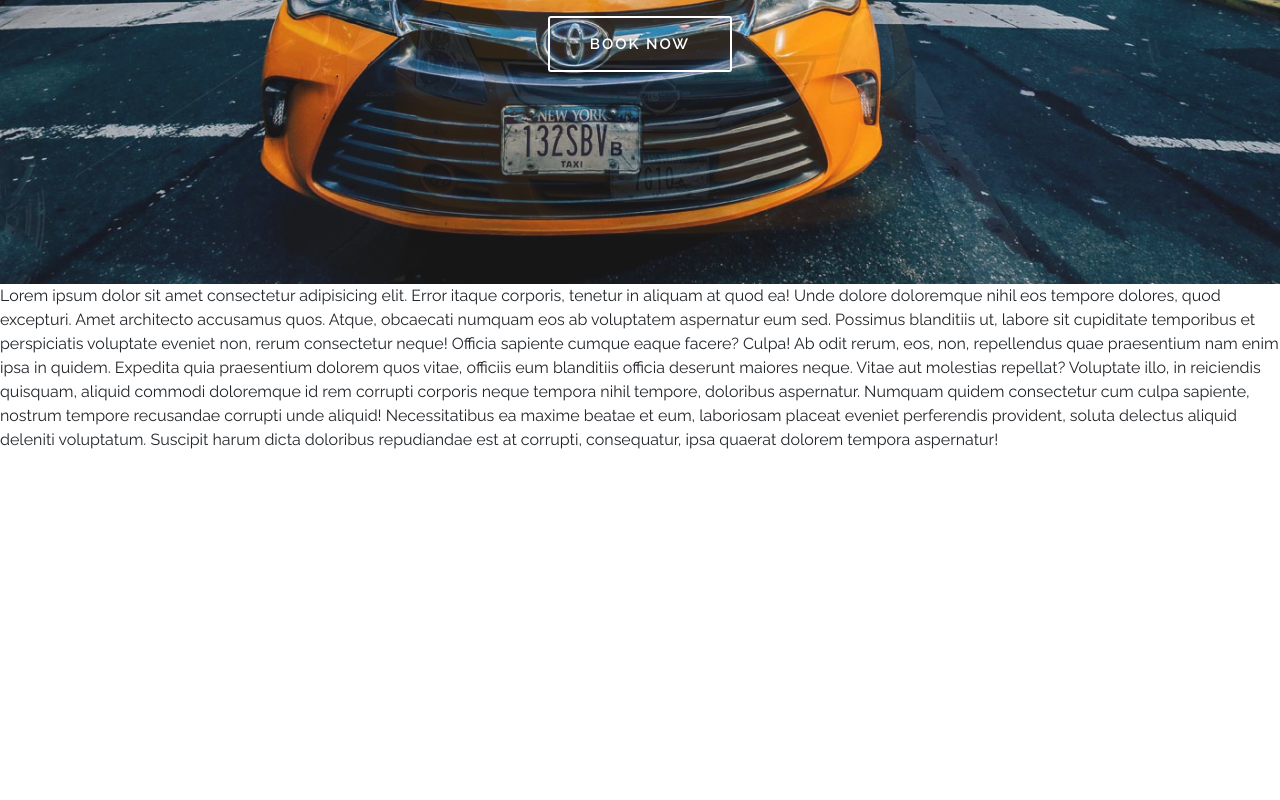
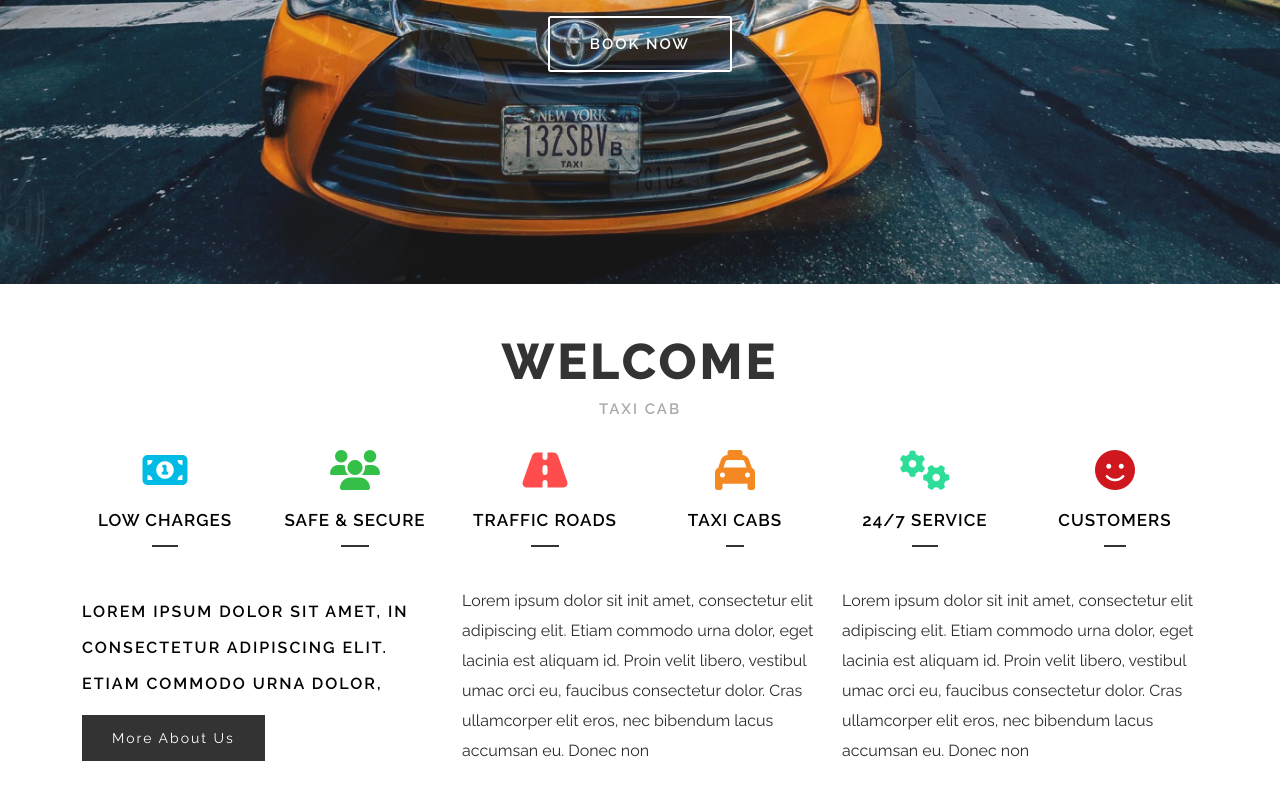
Before and after one commit to Cyber9jaDev/Car-Booking-System, a React (Vite) app in the folder client/: page / in a window 1280 px wide. Shown: the part 522-1322 px from the top of the page. Before the commit the page ends 974 px from the top, so only its background shows below. Built offline with nearby package versions, Linux system fonts and the light colour scheme.

Commit message:
added welcome component

```diff
--- a/client/src/components/users/Slider.tsx
+++ b/client/src/components/users/Slider.tsx
@@ -46,7 +46,7 @@ const ReactSlider = () => {
 
   return (
     <Slider { ...settings }>
-      { BannerSliderData.map(slide => <Slide { ...slide } /> ) }
+      { BannerSliderData.map((slide, index) => <Slide key={index} { ...slide } /> ) }
     </Slider>
   )
 }
--- a/client/src/components/users/Welcome.tsx
+++ b/client/src/components/users/Welcome.tsx
@@ -1,13 +1,62 @@
-import React from 'react'
+import { Link } from "react-router-dom";
+import '../../sass/welcome.scss';
 
 const Welcome = () => {
   return (
     <section id='welcome'>
-      Lorem ipsum dolor sit amet consectetur adipisicing elit. Error itaque corporis, tenetur in aliquam at quod ea! Unde dolore doloremque nihil eos tempore dolores, quod excepturi. Amet architecto accusamus quos.
-      Atque, obcaecati numquam eos ab voluptatem aspernatur eum sed. Possimus blanditiis ut, labore sit cupiditate temporibus et perspiciatis voluptate eveniet non, rerum consectetur neque! Officia sapiente cumque eaque facere? Culpa!
-      Ab odit rerum, eos, non, repellendus quae praesentium nam enim ipsa in quidem. Expedita quia praesentium dolorem quos vitae, officiis eum blanditiis officia deserunt maiores neque. Vitae aut molestias repellat?
-      Voluptate illo, in reiciendis quisquam, aliquid commodi doloremque id rem corrupti corporis neque tempora nihil tempore, doloribus aspernatur. Numquam quidem consectetur cum culpa sapiente, nostrum tempore recusandae corrupti unde aliquid!
-      Necessitatibus ea maxime beatae et eum, laboriosam placeat eveniet perferendis provident, soluta delectus aliquid deleniti voluptatum. Suscipit harum dicta doloribus repudiandae est at corrupti, consequatur, ipsa quaerat dolorem tempora aspernatur!
+      <div className="wrapper">
+        <div className="container">
+
+          <header>
+            <h3 className="text-center"> Welcome</h3>
+            <h5 className="text-center"> Taxi Cab </h5>
+          </header>
+
+          <div className="row welcome-grids-top mb-4">
+            <div className="col-lg-2 col-md-4 col-6 welcome-grid-top my-4 d-flex flex-column align-items-center">
+              <i className="fas fa-money-bill-alt" aria-hidden="true"></i>
+              <h4>Low Charges</h4>
+            </div>
+            <div className="col-lg-2 col-md-4 col-6 welcome-grid-top my-4 d-flex flex-column align-items-center">
+              <i className="fa fa-users" aria-hidden="true"></i>
+              <h4>Safe & Secure</h4>
+            </div>
+            <div className="col-lg-2 col-md-4 col-6 welcome-grid-top my-4 d-flex flex-column align-items-center">
+              <i className="fa fa-road" aria-hidden="true"></i>
+              <h4>Traffic Roads</h4>
+            </div>
+            <div className="col-lg-2 col-md-4 col-6 welcome-grid-top my-4 d-flex flex-column align-items-center">
+              <i className="fa fa-taxi" aria-hidden="true"></i>
+              <h4>Taxi Cabs</h4>
+            </div>
+            <div className="col-lg-2 col-md-4 col-6 welcome-grid-top my-4 d-flex flex-column align-items-center">
+              <i className="fa fa-cogs" aria-hidden="true"></i>
+              <h4>24/7 Service</h4>
+            </div>
+            <div className="col-lg-2 col-md-4 col-6 welcome-grid-top my-4 d-flex flex-column align-items-center">
+              <i className="fa fa-smile" aria-hidden="true"></i>
+              <h4>Customers</h4>
+            </div>
+          </div>
+
+          <div className="row welcome-grids-bottom">
+            <div className="col-md-4 mb-md-0 mb-5 welcome-grid-bottom">
+              <h4 className="mb-4">Lorem ipsum dolor sit amet, In consectetur adipiscing elit. Etiam commodo urna dolor,</h4>
+              <Link className="about-link" to ='/about'> More About Us</Link>
+            </div>
+            <div className="col-md-4 welcome-grid-bottom">
+              <p>Lorem ipsum dolor sit init amet, consectetur elit adipiscing elit. Etiam commodo urna dolor, eget lacinia
+                est aliquam id. Proin velit libero, vestibul umac orci eu, faucibus consectetur dolor. Cras ullamcorper
+                elit eros, nec bibendum lacus accumsan eu. Donec non </p>
+            </div>
+            <div className="col-md-4 welcome-grid-bottom">
+              <p>Lorem ipsum dolor sit init amet, consectetur elit adipiscing elit. Etiam commodo urna dolor, eget lacinia
+                est aliquam id. Proin velit libero, vestibul umac orci eu, faucibus consectetur dolor. Cras ullamcorper
+                elit eros, nec bibendum lacus accumsan eu. Donec non </p>
+            </div>
+          </div>
+        </div>
+      </div>
     </section>
   )
 }
--- a/client/src/sass/banner.scss
+++ b/client/src/sass/banner.scss
@@ -23,10 +23,10 @@
   nav > ul > li > .nav-link{
     text-decoration: none;
     color: #fff;
-    font-size: 1em;
+    font-size: 1.125em;
     letter-spacing: 1px;
     padding: 8px 25px;
-    font-weight: 500;
+    font-weight: 600;
     border: 2px solid transparent;
     text-shadow: 1px 1px 2px #000000;
   }
--- a/client/src/sass/welcome.scss
+++ b/client/src/sass/welcome.scss
@@ -0,0 +1,81 @@
+#welcome{
+
+  padding: 3em 0;
+
+
+  header > h3{
+    text-transform: uppercase;
+    font-size: 50px;
+    font-weight: 800;
+    letter-spacing: 3px;
+    color: #333;
+  }
+
+  header > h5{
+    text-transform: uppercase;
+    font-size: 15px;
+    font-weight: 600;
+    color: #aaa;
+    letter-spacing: 2px;
+  }
+
+  .welcome-grid-top i.fa,.welcome-grid-top i.fas { font-size: 40px }
+  i.fas.fa-money-bill-alt { color: #00bce4 }
+  i.fa.fa-users { color: #34bf49 }
+  i.fa.fa-road { color: #ff4c4c }
+  i.fa.fa-taxi { color: #f48924 }
+  i.fa.fa-cogs { color: #2dde98 }
+  i.fa.fa-smile { color: #ce181e }
+
+  .welcome-grid-top h4{
+    margin-top: 20px;
+    color: #000;
+    font-size: 17px;
+    letter-spacing: 1px;
+    font-weight: 600;
+    text-transform: uppercase;
+    position: relative;
+  }
+
+  .welcome-grid-top h4:after {
+    position: absolute;
+    content: "";
+    height: 2px;
+    width: 20%;
+    background: #333;
+    bottom: -80%;
+    left: 40%;
+  }
+
+  .welcome-grid-bottom p {
+    font-size: 1em;
+    line-height: 30px;
+    text-align: left;
+    color: #2c2c2c;
+  }
+
+  .welcome-grid-bottom h4 {
+    text-align: left;
+    line-height: 36px;
+    font-size: 1em;
+    color: #000;
+    font-weight: 600;
+    margin-top: 8px;
+    letter-spacing: 2px;
+    text-transform: uppercase;
+  }
+
+  .welcome-grid-bottom .about-link {
+    background: #333;
+    color: #fff;
+    padding: 15px 30px;
+    font-size: 0.875em;
+    letter-spacing: 2px;
+    text-transform: capitalize;
+    text-decoration: none;
+  }
+
+  .welcome-grid-bottom .about-link:hover {
+    background: #ffc107;
+  }
+}
```
